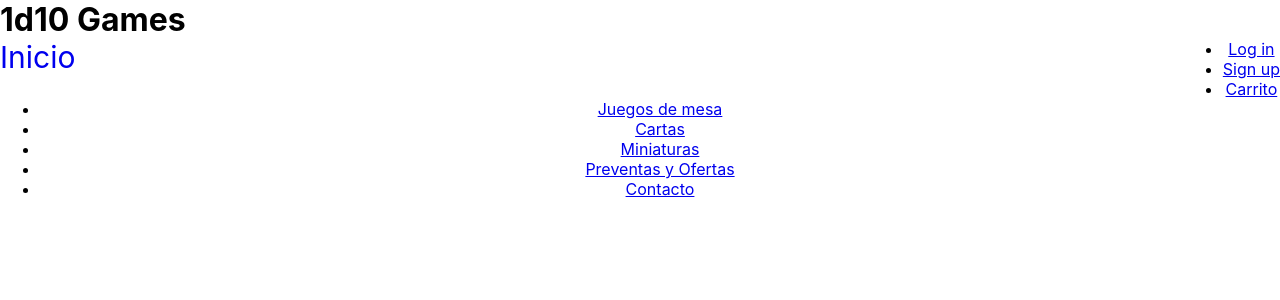
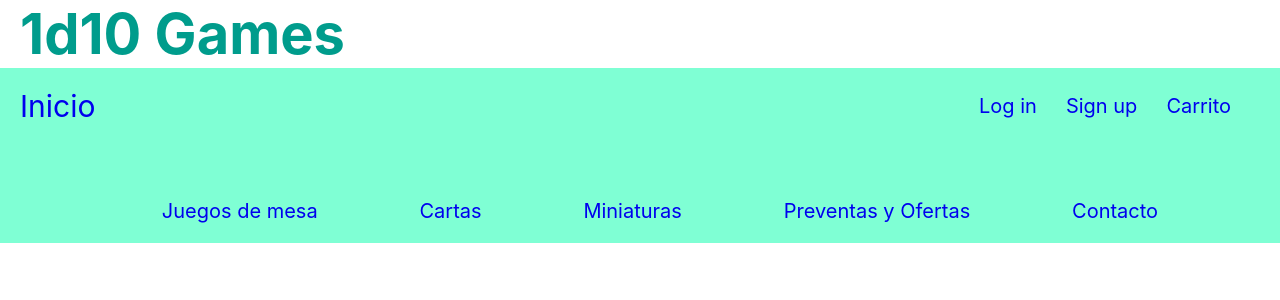
Before and after one commit to Fernando-Andres-Ramos/ProyectoFinal_React, a React (Create React App) app: page / in a window 1280 px wide. Shown: the top 300 px of the page. Built offline with nearby package versions, Linux system fonts and the light colour scheme.

Commit message:
error de archivo .module.css arreglado

```diff
--- a/src/App.js
+++ b/src/App.js
@@ -1,4 +1,5 @@
-import {NavBar} from './components/NavBar/NavBar';
+import React from 'react';
+import { NavBar } from './components/NavBar/NavBar';
 // import IMAGES from './assets/images/images';
 // import CustomImage from './components/CustomImage/CustomImage';
 
--- a/src/components/NavBar/NavBar.jsx
+++ b/src/components/NavBar/NavBar.jsx
@@ -1,26 +1,27 @@
 import React from 'react';
-import classes from './NavBar.modules.css'
+import style from './NavBar.module.css';
 
 export function NavBar() {
-
+  /*Logica*/
   return (
-    <div className={classes.ConteinerNavBar}>
-      <h1 className={classes.Titulo}>1d10 Games</h1>
-      <nav className={classes.Nav}>
+    /*Renderizado*/
+    <div className={style.Conteiner}>
+      <h1 className={style.Titulo}>1d10 Games</h1>
+        <nav className={style.Nav}>
         <div style={{display:'flex',justifyContent:'space-between'}}>
           <a style={{fontSize:30,textDecoration:'none'}} href="./">Inicio</a>
-          <ul className={classes.OpcionesDeUsuario}>
-            <li><a className={classes.NavList_link} href="./">Log in</a></li>
-            <li><a className={classes.NavList_link} href="./">Sign up</a></li>
-            <li><a className={classes.NavList_link} href="./">Carrito</a></li>
+          <ul className={style.OpcionesDeUsuario}>
+            <li><a className={style.NavList_link} href="./">Log in</a></li>
+            <li><a className={style.NavList_link} href="./">Sign up</a></li>
+            <li><a className={style.NavList_link} href="./">Carrito</a></li>
           </ul>
         </div>
-        <ul className={classes.NavList}>
-          <li><a className={classes.NavList_link} href="./">Juegos de mesa</a></li>
-          <li><a className={classes.NavList_link} href="./">Cartas</a></li>
-          <li><a className={classes.NavList_link} href="./">Miniaturas</a></li>
-          <li><a className={classes.NavList_link} href="./">Preventas y Ofertas</a></li>
-          <li><a className={classes.NavList_link} href="./">Contacto</a></li>
+        <ul className={style.NavList}>
+          <li><a className={style.NavList_link} href="./">Juegos de mesa</a></li>
+          <li><a className={style.NavList_link} href="./">Cartas</a></li>
+          <li><a className={style.NavList_link} href="./">Miniaturas</a></li>
+          <li><a className={style.NavList_link} href="./">Preventas y Ofertas</a></li>
+          <li><a className={style.NavList_link} href="./">Contacto</a></li>
         </ul>
       </nav>
     </div>
--- a/src/components/NavBar/NavBar.modules.css
+++ b/src/components/NavBar/NavBar.module.css
@@ -1,7 +1,7 @@
 *{
   margin:0%;
 }
-.ConteinerNavBar{
+.Conteiner{
   display: flex;
   flex-direction: row;
   flex-wrap: wrap;
```
